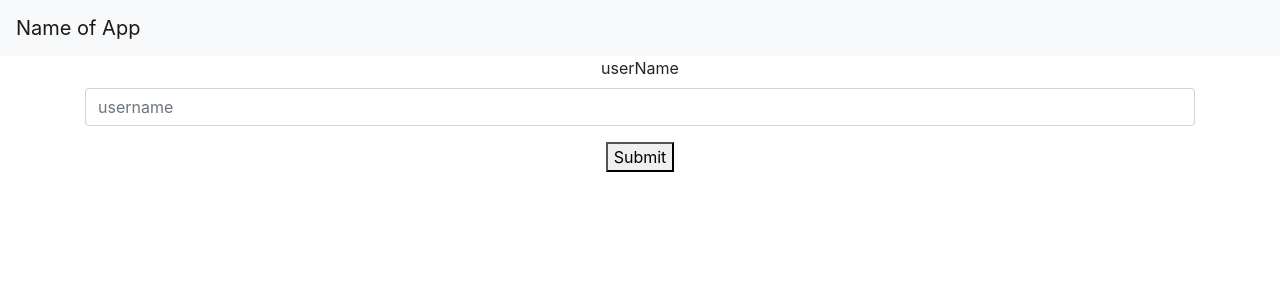
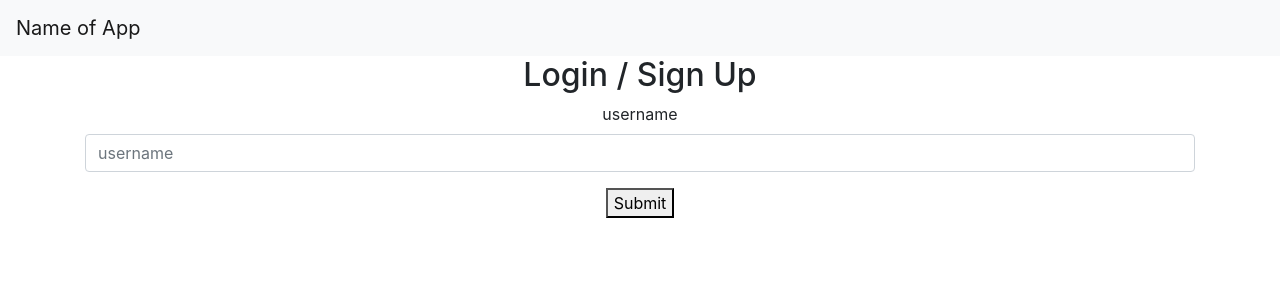
Before and after one commit to ngraton/subscription-frontend-mirror, a React (Create React App) app: page /login in a window 1280 px wide. Shown: the top 300 px of the page. Built offline with nearby package versions, Linux system fonts and the light colour scheme.

Commit message:
added login logics

```diff
--- a/src/App.js
+++ b/src/App.js
@@ -11,13 +11,15 @@ function App() {
 
   return (
     <Router>
-      {/* {!username && <Redirect to="/login" />} */}
+      {!username && <Redirect to="/login" />}
       <Navbar bg="light" expand="lg">
         <Navbar.Brand>Name of App</Navbar.Brand>
       </Navbar>
       <Switch>
         <Route exact path="/" component={HomePage}/>
-        <Route exact path="/login" component={LoginPage} />
+        <Route exact path="/login" render={
+          props => <LoginPage {...props} setUsername={setUsername} />
+        }/>
         <Route exact path="/addsubscription" render={
           props => <SubscriptionForm {...props} username={username} />
         }/>
--- a/src/forms/SubscriptionForm.js
+++ b/src/forms/SubscriptionForm.js
@@ -15,6 +15,7 @@ class Subscription extends Component {
 
   componentDidMount() {
     UsersAPI.getUserByUsername(this.props.username)
+    // .then(res => console.log(res))
       .then(jsonResponse => this.setState({
         user: jsonResponse[0].id
       }))
--- a/src/pages/LoginPage.js
+++ b/src/pages/LoginPage.js
@@ -1,9 +1,13 @@
 import React, { Component } from 'react';
 import { Form, Container } from 'react-bootstrap';
+import { Redirect } from 'react-router-dom';
+import UsersAPI from '../api/UsersAPI';
 
 class LoginPage extends Component {
   state = {
-    username: ''
+    username: '',
+    redirectHome: false,
+    redirectNewSub: false
   }
 
   onChange = async (e) => {
@@ -12,20 +16,39 @@ class LoginPage extends Component {
 
   handleSubmit = (e) => {
     e.preventDefault()
-    //Call API with post request with username as data
-    localStorage.setItem('username', this.state.username)
+    let userArr = []
+    UsersAPI.getUserByUsername(this.state.username)
+      .then(jsonResponse => {userArr = jsonResponse})
+      .then(_res => {
+        if (userArr.length > 0) {
+          localStorage.setItem('username', this.state.username)
+          this.props.setUsername(this.state.username)
+          this.setState({redirectHome: true})
+        } else {
+          UsersAPI.addUserByUsername(this.state.username)
+          .then(_jsonResponse => {
+            this.props.setUsername(this.state.username)
+            localStorage.setItem('username', this.state.username)
+          })
+          .then(_res => this.setState({redirectNewSub: true}))
+        }
+      })
   }
+
   render () {
     return (
       <Container>
+        {this.state.redirectHome && <Redirect to='/' />}
+        {this.state.redirectNewSub && <Redirect to='/addSubscription' />}
         <div align='center'>
-        <Form>
+        <h2>Login / Sign Up</h2>
+        <Form onSubmit={this.handleSubmit}>
           <Form.Group controlId="formUserName">
-            <Form.Label>userName</Form.Label>
+            <Form.Label>username</Form.Label>
             <Form.Control type="text" placeholder="username" onChange={this.onChange}/>
           </Form.Group>
+          <button type="submit">Submit</button>
         </Form>
-        <button onClick={this.handleSubmit}>Submit</button>
         </div>
       </Container>
     )
```
